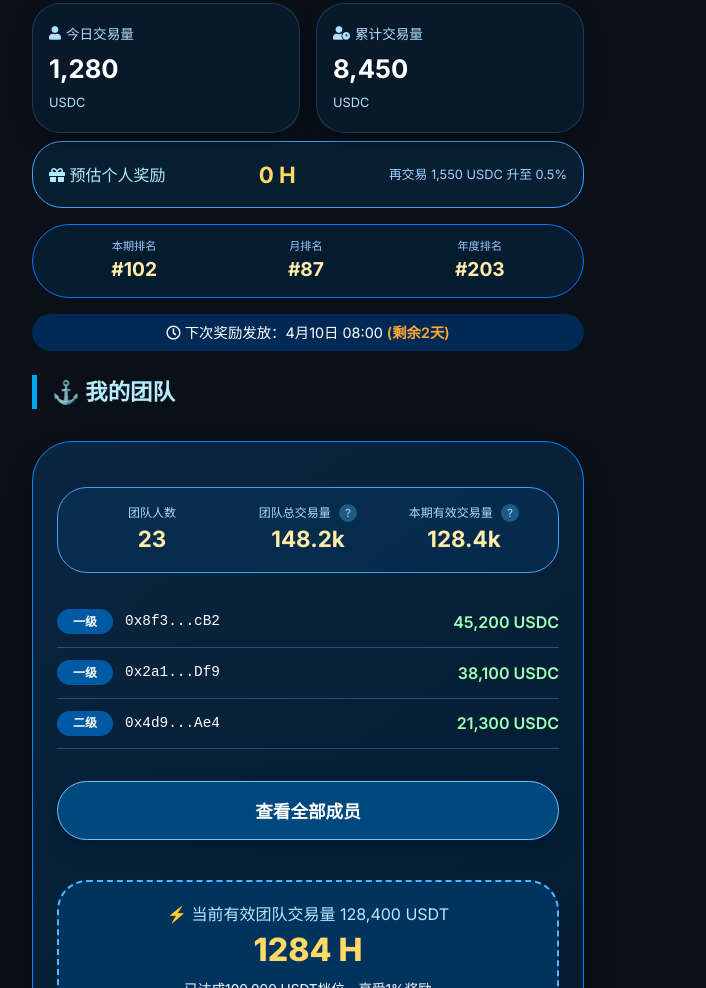
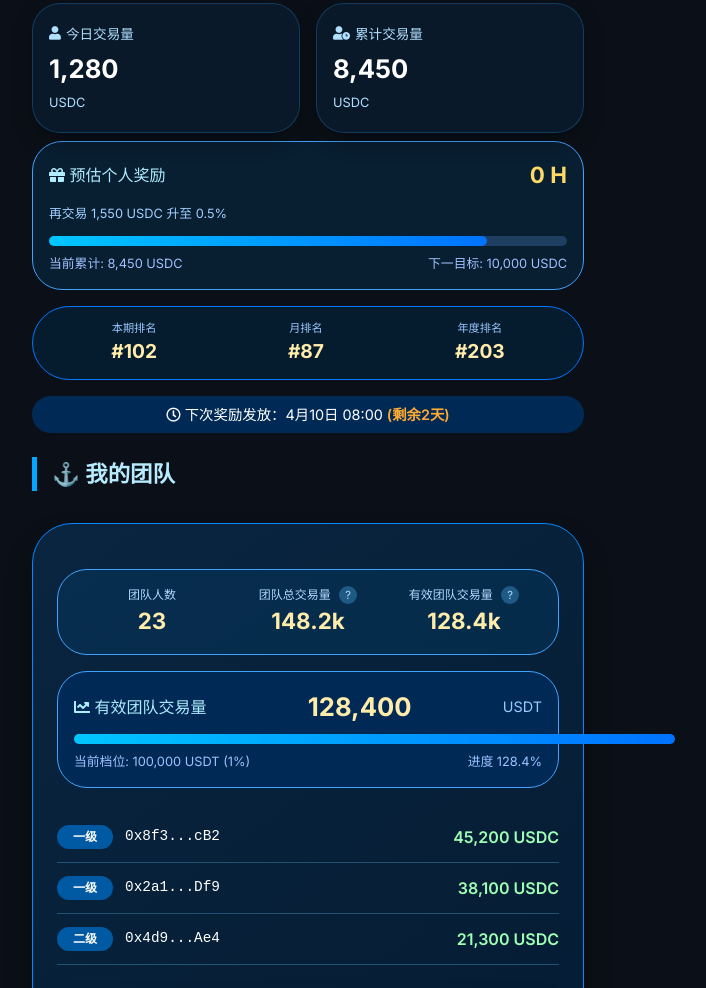
Before and after one commit to okx-wallet-H/H, a plain HTML site: page Q.html in a window 1280 px wide. Shown: the part 697-1685 px from the top of the page, without its empty margins (332-1038 px from the left). Drawn offline with Linux system fonts and the light colour scheme.

Commit message:
更新 Q.html

```diff
--- a/Q.html
+++ b/Q.html
@@ -92,14 +92,24 @@
         .stat-value { font-size:1.6rem; font-weight:700; color:white; }
         .stat-sub { font-size:0.8rem; color:#b0e0ff; margin-top:5px; }
 
-        /* 个人奖励预估卡片 */
+        /* 个人奖励与进度条卡片 */
         .personal-reward-card {
             background: #00497e40; border-radius: 30px; padding: 1rem; margin: 0.5rem 0 1rem;
-            border: 1px solid #3fa2ff; display: flex; align-items: center; justify-content: space-between;
+            border: 1px solid #3fa2ff;
+        }
+        .personal-reward-row {
+            display: flex; align-items: center; justify-content: space-between; margin-bottom: 0.8rem;
         }
         .personal-reward-label { color:#b0ecff; }
         .personal-reward-value { font-size:1.4rem; font-weight:700; color:#ffd966; }
         .next-tier { font-size:0.8rem; color:#a0d0ff; }
+        .progress-bar-container {
+            width:100%; height:10px; background:#1f3f60; border-radius:10px; margin:0.5rem 0;
+        }
+        .progress-bar-fill {
+            height:100%; background:linear-gradient(90deg, #00c6ff, #0072ff); border-radius:10px;
+            width:0%; transition:width 0.3s;
+        }
 
         /* 个人排名 */
         .personal-row {
@@ -143,6 +153,18 @@
             display:inline-flex; background:#1f5a85; width:18px; height:18px; border-radius:50%;
             font-size:0.7rem; align-items:center; justify-content:center; margin-left:5px; cursor:help;
         }
+
+        /* 团队有效交易量及进度条 */
+        .team-effective-box {
+            background:#002a55; border-radius:30px; padding:1rem; margin-bottom:1.5rem;
+            border:1px solid #3fa2ff;
+        }
+        .team-effective-row {
+            display:flex; align-items:center; justify-content:space-between; margin-bottom:0.5rem;
+        }
+        .team-effective-label { color:#b0ecff; }
+        .team-effective-value { font-size:1.6rem; font-weight:700; color:#ffecaa; margin-left:10px; }
+        .team-effective-unit { font-size:0.9rem; color:#99ccff; }
 
         .member-list { margin:1.5rem 0; }
         .member-item {
@@ -208,7 +230,6 @@
 <body>
     <div class="hero">
         <div class="hero-content">
-            <!-- 合作标识 -->
             <div class="co-brand">
                 <span class="dolphin"><i class="fas fa-dolphin"></i></span>
                 <span>海豚舰队</span>
@@ -259,11 +280,23 @@
             </div>
         </div>
 
-        <!-- 个人奖励预估卡片 -->
+        <!-- 个人奖励与进度条卡片 -->
         <div class="personal-reward-card" id="personalRewardCard">
-            <span class="personal-reward-label"><i class="fas fa-gift"></i> 预估个人奖励</span>
-            <span class="personal-reward-value" id="personalReward">42.25 H</span>
-            <span class="next-tier" id="nextTier">再交易1,550 USDC升至0.8%</span>
+            <div class="personal-reward-row">
+                <span class="personal-reward-label"><i class="fas fa-gift"></i> 预估个人奖励</span>
+                <span class="personal-reward-value" id="personalReward">42.25 H</span>
+            </div>
+            <div class="personal-reward-row">
+                <span class="next-tier" id="nextTier">再交易1,550 USDC升至0.8%</span>
+            </div>
+            <!-- 进度条：个人累计交易量占下一档位的百分比 -->
+            <div class="progress-bar-container">
+                <div class="progress-bar-fill" id="personalProgress" style="width:84.5%"></div>
+            </div>
+            <div style="display:flex; justify-content:space-between; font-size:0.8rem; color:#a0c0ff;">
+                <span>当前累计: <span id="userTotalSmall">8,450</span> USDC</span>
+                <span>下一目标: <span id="nextTarget">10,000</span> USDC</span>
+            </div>
         </div>
 
         <!-- 个人排名（额外信息） -->
@@ -296,10 +329,26 @@
                 </div>
                 <div class="team-stat-item">
                     <div class="team-stat-label">
-                        本期有效交易量
+                        有效团队交易量
                         <span class="info-icon" title="加权量 = 本人100% + 一级50% + 二级10%，用于奖励计算">?</span>
                     </div>
                     <div class="team-stat-value" id="teamWeighted">128.4k</div>
+                </div>
+            </div>
+
+            <!-- 有效交易量进度条 -->
+            <div class="team-effective-box">
+                <div class="team-effective-row">
+                    <span class="team-effective-label"><i class="fas fa-chart-line"></i> 有效团队交易量</span>
+                    <span class="team-effective-value" id="teamWeightedDetail">128,400</span>
+                    <span class="team-effective-unit">USDT</span>
+                </div>
+                <div class="progress-bar-container">
+                    <div class="progress-bar-fill" id="teamProgress" style="width:128.4%"></div>
+                </div>
+                <div style="display:flex; justify-content:space-between; font-size:0.8rem; color:#a0c0ff; margin-top:0.3rem;">
+                    <span>当前档位: 100,000 USDT (1%)</span>
+                    <span>进度 128%</span>
                 </div>
             </div>
 
@@ -460,6 +509,7 @@
 
             document.getElementById('userToday').innerText = userData.todayVolume.toLocaleString();
             document.getElementById('userTotal').innerText = userData.totalVolume.toLocaleString();
+            document.getElementById('userTotalSmall').innerText = userData.totalVolume.toLocaleString();
 
             const reward = calculatePersonalReward(userData.totalVolume);
             document.getElementById('personalReward').innerText = reward + ' H';
@@ -468,8 +518,14 @@
             if (next) {
                 const need = next.next - userData.totalVolume;
                 document.getElementById('nextTier').innerText = `再交易 ${need.toLocaleString()} USDC 升至 ${next.rate}%`;
+                document.getElementById('nextTarget').innerText = next.next.toLocaleString();
+                // 进度条百分比 = 当前/下一档 * 100
+                const progress = (userData.totalVolume / next.next) * 100;
+                document.getElementById('personalProgress').style.width = progress + '%';
             } else {
                 document.getElementById('nextTier').innerText = '已达到最高档位！';
+                document.getElementById('nextTarget').innerText = userData.totalVolume.toLocaleString();
+                document.getElementById('personalProgress').style.width = '100%';
             }
 
             document.getElementById('rankPeriod').innerText = '#' + userData.rankPeriod;
@@ -480,13 +536,35 @@
             document.getElementById('teamCount').innerText = userData.team.count;
             document.getElementById('teamRawVolume').innerText = (userData.team.rawVolume/1000).toFixed(1) + 'k';
             document.getElementById('teamWeighted').innerText = (userData.team.weightedVolume/1000).toFixed(1) + 'k';
+            document.getElementById('teamWeightedDetail').innerText = userData.team.weightedVolume.toLocaleString();
             document.getElementById('teamWeightedDisplay').innerText = userData.team.weightedVolume.toLocaleString();
 
             // 团队奖励
             let teamReward = 0;
-            if (userData.team.weightedVolume >= 100000) teamReward = userData.team.weightedVolume * 0.01;
-            else if (userData.team.weightedVolume >= 50000) teamReward = userData.team.weightedVolume * 0.005;
+            let teamTier = '';
+            let teamProgressPercent = 0;
+            if (userData.team.weightedVolume >= 100000) {
+                teamReward = userData.team.weightedVolume * 0.01;
+                teamTier = '100,000 USDT (1%)';
+                teamProgressPercent = (userData.team.weightedVolume / 100000) * 100;
+            } else if (userData.team.weightedVolume >= 50000) {
+                teamReward = userData.team.weightedVolume * 0.005;
+                teamTier = '50,000 USDT (0.5%)';
+                teamProgressPercent = (userData.team.weightedVolume / 50000) * 100;
+            } else {
+                teamReward = 0;
+                teamTier = '50,000 USDT (0.5%)';
+                teamProgressPercent = (userData.team.weightedVolume / 50000) * 100;
+            }
             document.getElementById('teamReward').innerText = Math.round(teamReward) + ' H';
+            // 更新进度条和档位文本
+            const teamProgressFill = document.getElementById('teamProgress');
+            teamProgressFill.style.width = teamProgressPercent + '%';
+            // 在进度条下方显示当前档位文本（已在HTML中固定，但可以动态更新）
+            const teamProgressText = document.querySelector('.team-effective-box div:last-child span:first-child');
+            if (teamProgressText) teamProgressText.innerText = `当前档位: ${teamTier}`;
+            const teamProgressPercentSpan = document.querySelector('.team-effective-box div:last-child span:last-child');
+            if (teamProgressPercentSpan) teamProgressPercentSpan.innerText = `进度 ${teamProgressPercent.toFixed(1)}%`;
 
             // 渲染成员列表（前3个）
             renderMemberList(false);
@@ -526,6 +604,7 @@
         // 刷新数据
         function refreshData() {
             alert('数据已刷新（演示）');
+            // 实际可从App获取新数据并调用renderUserData
         }
 
         // 初始化
```
